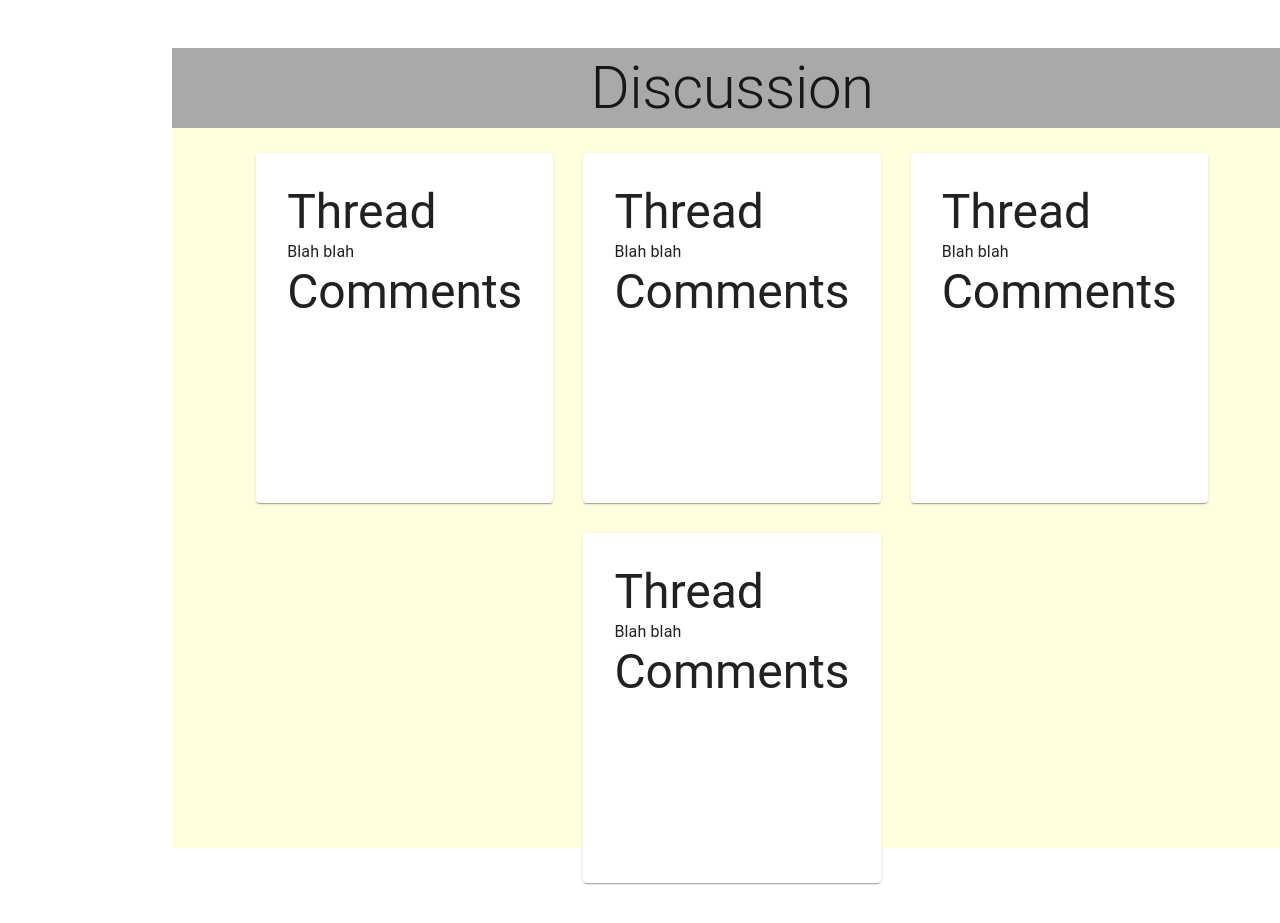
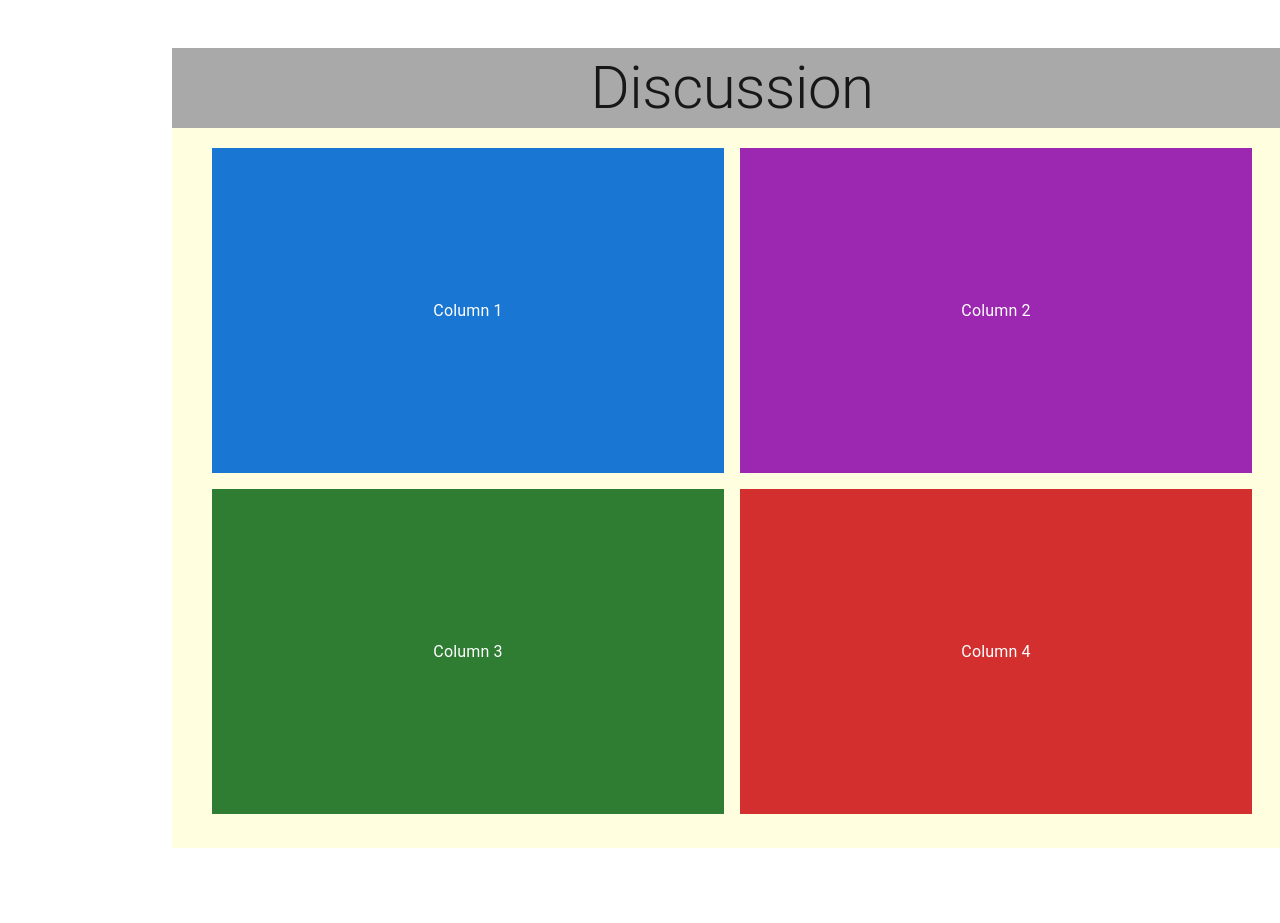
Before and after one commit to jonss0777/Flock, a Next.js app in the folder my-app/: page /project in a window 1280 px wide. Shown: the part 1180-2103 px from the top of the page. Built offline with nearby package versions, Linux system fonts and the light colour scheme.

Commit message:
fixed squares in the lower box

```diff
--- a/my-app/app/project/page.js
+++ b/my-app/app/project/page.js
@@ -88,12 +88,12 @@ export default function Home() {
       <Box width={2000} height={1000} display="flex" flexDirection={"row"} m={2} >
 
         <Box  display="flex" justifyContent={"center"} flexDirection={"column"} alignItems={"center"} sx={{ width: '70%', height: 1000, padding:"15px" }}>
-          <Box   display="flex" justifyContent={"center"} sx={{ width: '100%', height:'20%', overflow:'hidden', position:'relative'}} >
+          <Box   display="flex" justifyContent={"center"} sx={{ width: '100%', height:'30%', overflow:'hidden', position:'relative'}} >
 
             <img alt="someImage" widht='100%' height='100%' src="https://upload.wikimedia.org/wikipedia/commons/thumb/a/a3/Aptenodytes_forsteri_-Snow_Hill_Island%2C_Antarctica_-adults_and_juvenile-8.jpg/188px-Aptenodytes_forsteri_-Snow_Hill_Island%2C_Antarctica_-adults_and_juvenile-8.jpg"></img>
           </Box>
 
-          <Box  sx={{ width: '100%', height:"40%", padding:"15px"}}>
+          <Box  sx={{ width: '100%', height:"30%", padding:"15px"}}>
 
             <Typography variant="h3">Floc Website</Typography>
             <Typography variant="body1">Join our team! We want to connect students with initiatives (led by peers) on campus to make opportunities more accessible. In order to succeed in college, students have to pursue extracurriculars and gain experience. People should be able to take full advantage of resources at their institutions, instead of it being hidden away in niche areas. By creating a centralized hub of initiatives and projects to improve your skills and contribute to your community in a positive way.
@@ -102,10 +102,10 @@ Through a user-friendly interface of a campus, students are able to navigate fou
           </Box>
           <Box  sx={{ width: '100%', height:"40%", padding:"15px"}}>
 
-            <Typography variant='h5'>Project Pics</Typography>
+            <Typography sx={{height:"10%"}} variant='h5'>Project Pics</Typography>
 
 
-          <ImageList sx={{ display: 'flex', overflowX: 'auto' }} cols={3}>
+          <ImageList sx={{ display: 'flex', overflowX: 'auto' , height: "90%"}} cols={3}>
       {itemData.map((item) => (
         <ImageListItem key={item.img}>
           <img
@@ -147,66 +147,77 @@ Through a user-friendly interface of a campus, students are able to navigate fou
             </Box>
 
 
-            <Box display={"flex"}  justifyContent={"center"} flexWrap={"wrap"} sx={{ width: '100%', height: "90%", backgroundColor: 'lightyellow', padding:"10px"}}>
-
-              {/* <Box sx={{ width: '45%', height: '45%', backgroundColor: "grey" }}>
-                <p>Hello</p>
-              </Box>
-
-
-              <Box sx={{ width: '45%', height: '45%', backgroundColor: "grey" }}>
-                <p>Hello</p>
-              </Box>
-
-              <Box sx={{ width: '45%', height: '45%', backgroundColor: "grey" }}>
-                <p>Hello</p>
-              </Box>
-
-              <Box sx={{ width: '45%', height: '45%', backgroundColor: "grey" }}>
-                <p>Hello</p>
-              </Box> */}
-
-              <Card sx={{ widht:"50%" , height:"50%", padding:"15px", margin:"15px"}}>
-                <CardContent >
-
-                  <Typography variant="h3">Thread</Typography>
-                  <Typography variant="body1">Blah blah</Typography>
-                  <Typography variant="h3"> Comments </Typography>
-                </CardContent>
-
-              </Card>
-              <Card sx={{ widht:"50%" , height:"50%", padding:"15px", margin:"15px" }}>
-                <CardContent>
-
-                <Typography variant="h3">Thread</Typography>
-                  <Typography variant="body1">Blah blah</Typography>
-                  <Typography variant="h3"> Comments </Typography>
-                </CardContent>
-
-              </Card>
-
-              <Card sx={{ widht:"50%" , height:"50%", padding:"15px", margin:"15px" }}>
-                <CardContent>
-                <Typography variant="h3">Thread</Typography>
-                  <Typography variant="body1">Blah blah</Typography>
-                  <Typography variant="h3"> Comments </Typography>
-                </CardContent>
-
-              </Card>
-
-              <Card sx={{ widht:"50%" , height:"50%", padding:"15px", margin:"15px" }}>
-                <CardContent>
-
-                <Typography variant="h3">Thread</Typography>
-                  <Typography variant="body1">Blah blah</Typography>
-                  <Typography variant="h3"> Comments </Typography>
-                </CardContent>
-
-              </Card>
+            <Box display={"flex"} gap={"10px"} flexWrap={"wrap"} sx={{ width: '100%', height: "90%", backgroundColor: 'lightyellow'}}>
 
 
 
-            </Box>
+
+
+<Box
+      sx={{
+        display: 'flex',
+        flexDirection: 'column',
+        gap: 2, // Gap between rows,
+        margin: "20px 40px 20px 40px",
+        height: "100%",
+        width: "100%"
+      }}
+    >
+      <Box sx={{ display: 'flex', gap: 2 }}>
+        <Box
+          sx={{
+            flex: 1,
+            height:325,
+            backgroundColor: 'primary.main',
+            display: 'flex',
+            alignItems: 'center',
+            justifyContent: 'center',
+          }}
+        >
+          <Typography color="white">Column 1</Typography>
+        </Box>
+        <Box
+          sx={{
+            flex: 1,
+            height: 325,
+            backgroundColor: 'secondary.main',
+            display: 'flex',
+            alignItems: 'center',
+            justifyContent: 'center',
+          }}
+        >
+          <Typography color="white">Column 2</Typography>
+        </Box>
+      </Box>
+      <Box sx={{ display: 'flex', gap: 2 }}>
+        <Box
+          sx={{
+            flex: 1,
+            height:325,
+            backgroundColor: 'success.main',
+            display: 'flex',
+            alignItems: 'center',
+            justifyContent: 'center',
+          }}
+        >
+          <Typography color="white">Column 3</Typography>
+        </Box>
+        <Box
+          sx={{
+            flex: 1,
+            height: 325,
+            backgroundColor: 'error.main',
+            display: 'flex',
+            alignItems: 'center',
+            justifyContent: 'center',
+          }}
+        >
+          <Typography color="white">Column 4</Typography>
+        </Box>
+      </Box>
+    </Box>
+
+              </Box>
 
 
           </Box>
```
